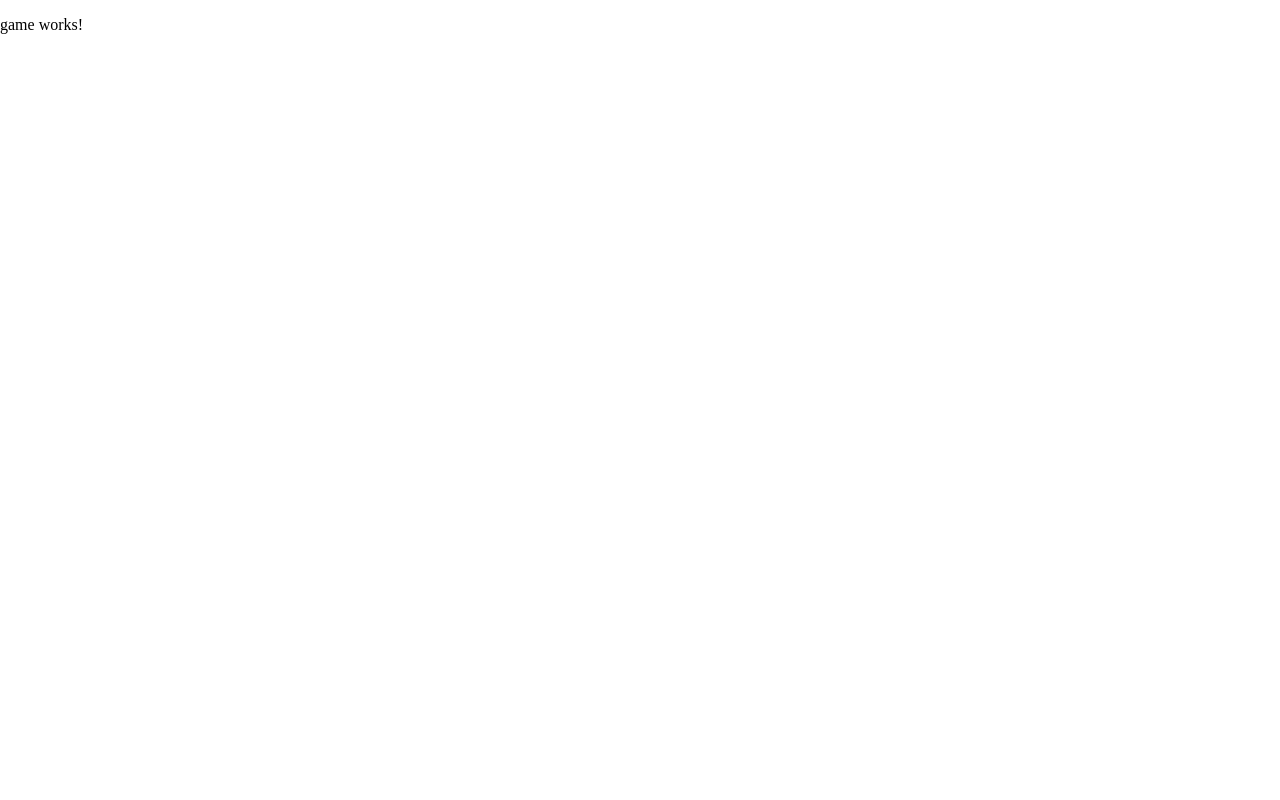
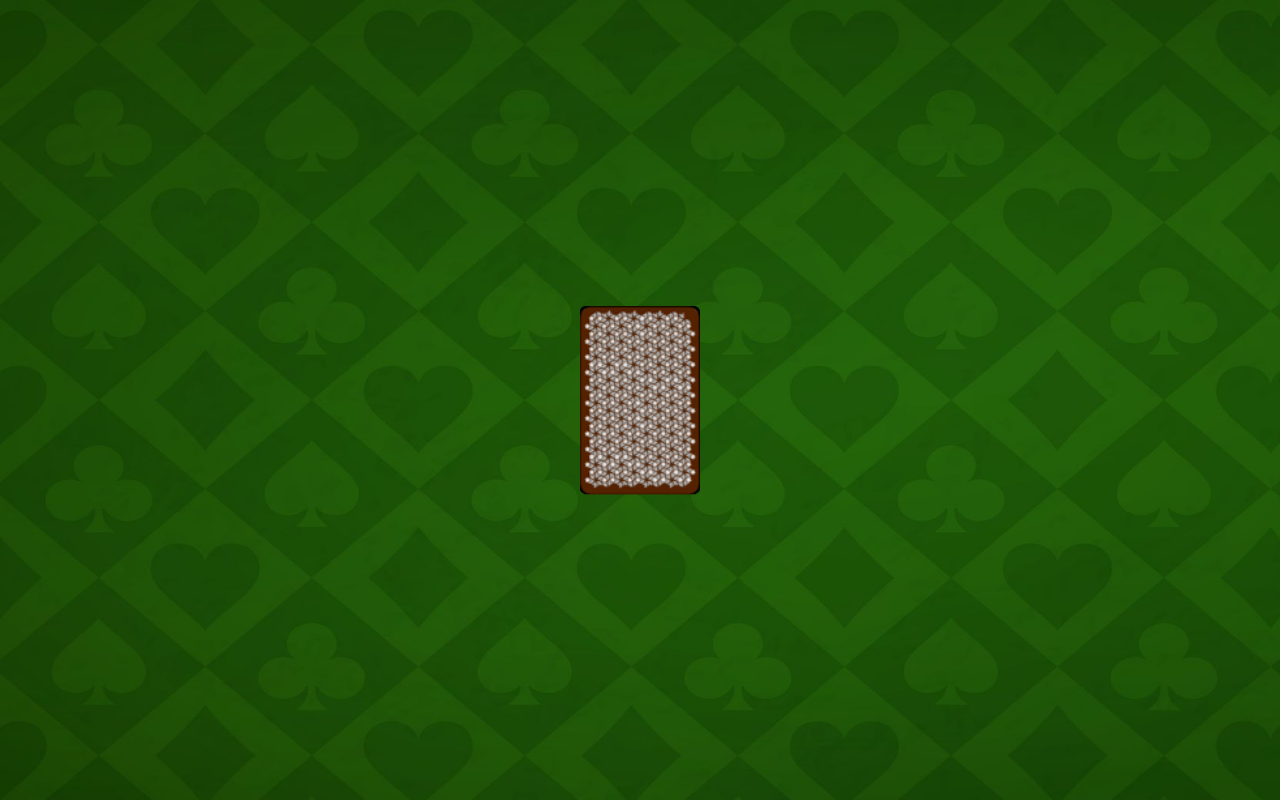
Before and after one commit to felianfilian/13_ring_of_fire_v1, an Angular app: page /game in a window 1280 px wide. Built offline with nearby package versions, Linux system fonts and the light colour scheme.

Commit message:
create game board

```diff
--- a/src/app/game/game.component.html
+++ b/src/app/game/game.component.html
@@ -1 +1,9 @@
-<p>game works!</p>
+<div class="field">
+  <div class="card-stack">
+    <img
+      *ngFor="let c of [1, 2, 3, 4, 5]"
+      src="/assets/img/cards/card_cover.png"
+      alt=""
+    />
+  </div>
+</div>
--- a/src/app/game/game.component.scss
+++ b/src/app/game/game.component.scss
@@ -0,0 +1,20 @@
+.field {
+  display: flex;
+  justify-content: center;
+  align-items: center;
+
+  width: 100vw;
+  max-width: 100%;
+  height: 100vh;
+
+  background-image: url("/assets/img/table_bg_01.jpg");
+  background-size: 100% 100%;
+}
+
+.card-stack {
+  img {
+    position: absolute;
+    width: 120px;
+    transform: translate(-50%, -50%);
+  }
+}
```
Also changed, not shown: src/assets/img/table_bg_01.jpg (added).
